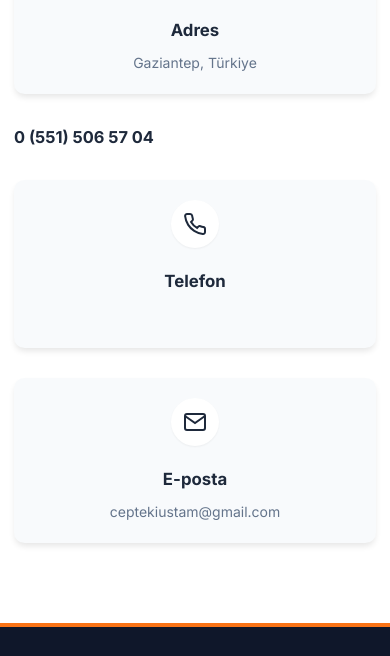
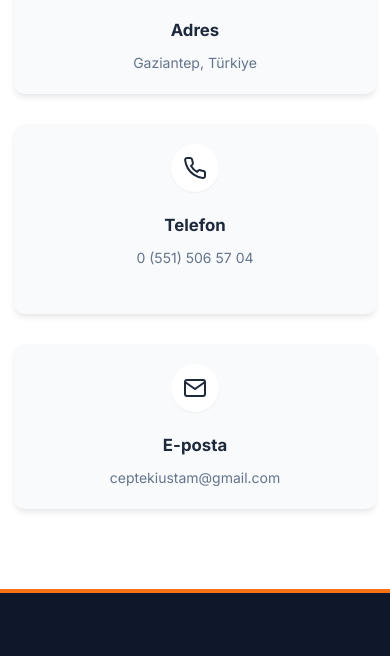
Before and after one commit to mert-carli/CeptekiUstam, a website: page CEPTEKİUSTAM/public/index.html in a window 390 px wide. Shown: the part 5720-6376 px from the top of the page. Drawn offline with Linux system fonts and the light colour scheme; no server answers.

Commit message:
Update phone number format in index.html

```diff
--- a/CEPTEKİUSTAM/public/index.html
+++ b/CEPTEKİUSTAM/public/index.html
@@ -338,7 +338,6 @@
                     <h3>Adres</h3>
                     <p>Gaziantep, Türkiye</p>
                 </div>
-                <h3>0 (551) 506 57 04</h3>
                 <a href="tel:05515065704" class="contact-card">
                     <div class="contact-icon">
                         <svg viewBox="0 0 24 24" fill="none" stroke="currentColor" stroke-width="2">
@@ -347,6 +346,7 @@
                         </svg>
                     </div>
                     <h3>Telefon</h3>
+                    <p>0 (551) 506 57 04</p>
                     <p class="highlight">05515065704</p>
                 </a>
                 <a href="mailto:ceptekiustam@gmail.com" class="contact-card">
```
